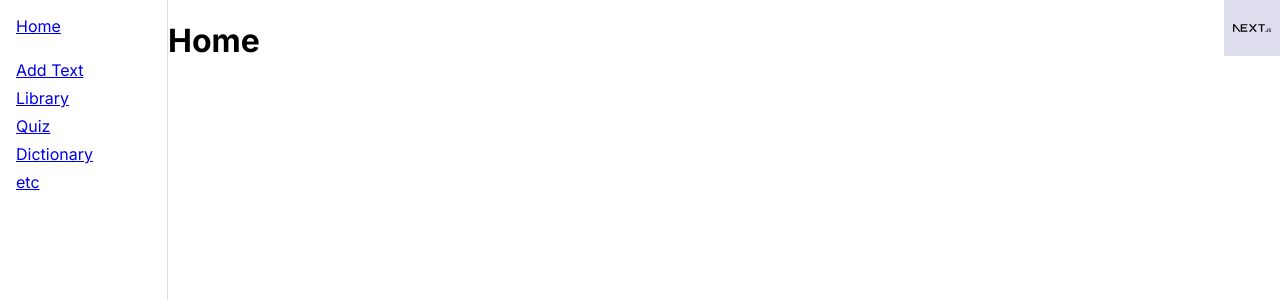
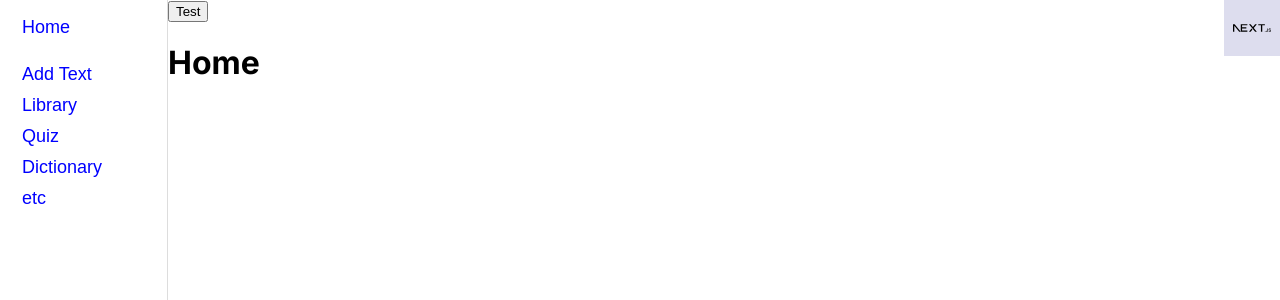
Before and after one commit to taeyoonwf/catchtext, a Next.js app: page / in a window 1280 px wide. Shown: the top 300 px of the page. Built offline with nearby package versions, Linux system fonts and the light colour scheme.

Commit message:
a tag -> button to prevent hash

```diff
--- a/app/layout/layout.css
+++ b/app/layout/layout.css
@@ -83,6 +83,14 @@
 .menu-btn {
     flex: 1;
     margin: 8px 16px 0px 0px;
+
+    background: none;
+    border: none;
+    color: blue;
+    cursor: pointer;
+    font-style: normal;
+    font-size: large;
+    text-align: left;
 }
 
 .home-btn {
--- a/app/page.tsx
+++ b/app/page.tsx
@@ -12,51 +12,46 @@ import { useState, useEffect } from 'react';
 
 export default function Home() {
     const menuText = ["Home", "Add Text", "Library", "Quiz", "Dictionary", "etc"];
-    const [currentHash, setCurrentHash] = useState('#' + menuText[0]);
+    //const [currentHash, setCurrentHash] = useState('#' + menuText[0]);
+    const [tab, setTab] = useState(0);
     const [headerToggle, setHeaderToggle] = useState(false);
     const pages = [HomePage, AddText, Library, Quiz, Dictionary, Etc];
 
-    useEffect(() => {
-        const handleHashChange = () => {
-            const pageIndex = getPageIndex(window.location.hash);
-            if (pageIndex >= 0) {
-                setCurrentHash(window.location.hash);
-                setHeaderToggle(pageIndex == 2 || pageIndex == 4);
-            }
-            else {
-                setCurrentHash('#' + menuText[0]);
-            }
-        };
-
-        if (currentHash !== window.location.hash) {
-            handleHashChange();
-        }
-        window.addEventListener('hashchange', handleHashChange);
-
-        // Cleanup listener
-        return () => {
-            window.removeEventListener('hashchange', handleHashChange);
-        };
-    }, []);
-
-    const getPageIndex = (hash: string) => menuText.findIndex((e: string) => e.replace(/\s/g, '') === hash.substring(1));
+    const handleMenuBtn = (e: React.MouseEvent<HTMLButtonElement>) => {
+        // console.log(e.target); //e.target);
+        // console.log(typeof e.target);
+        const anchor = e.target as HTMLAnchorElement;
+        const key = anchor.getAttribute('key');
+        console.log(key);
+        // console.log(anchor.innerHTML.toString());
+        const text = anchor.innerText;
+        //console.log(anchor);
+        //console.log(anchor.innerText);
+        const newTab = menuText.indexOf(text);
+        setTab(newTab);
+        //setTab(menuText.findIndex(text));
+        // const menuText = ["Home", "Add Text", "Library", "Quiz", "Dictionary", "etc"];
+        setHeaderToggle(newTab == 2 || newTab == 4);
+    }
 
     return (<>
         <div className="left-part">
             <div className='menu'>
-                {menuText.map((e) => (<a
-                    href={`#${e.replace(/\s/g, '')}`}
-                    className={`menu-btn ${e === "Home" ? 'home-btn' : ''}`}
-                    key={`${e}`}><span>
-                    {e}
-                </span></a>))}
+                {menuText.map((e, index) => (
+                    <button onClick={handleMenuBtn}
+                        className={`menu-btn ${e === "Home" ? 'home-btn' : ''}`}
+                        key={index}>
+                        {e}
+                    </button>
+                ))}
             </div>
         </div>
         <div className="right-part">
             {headerToggle && <Header />}
             <LoginPanel />
             <div className={`main-content ${headerToggle ? 'header-padding' : ''}`}>
-                {getPageIndex(currentHash) >= 0 && pages[getPageIndex(currentHash)]()}
+                <button onClick={() => window.history.pushState({}, '', '?a=' + 'asdf')}>Test</button>
+                {pages[tab]()}
             </div>
         </div>
     </>);
```
